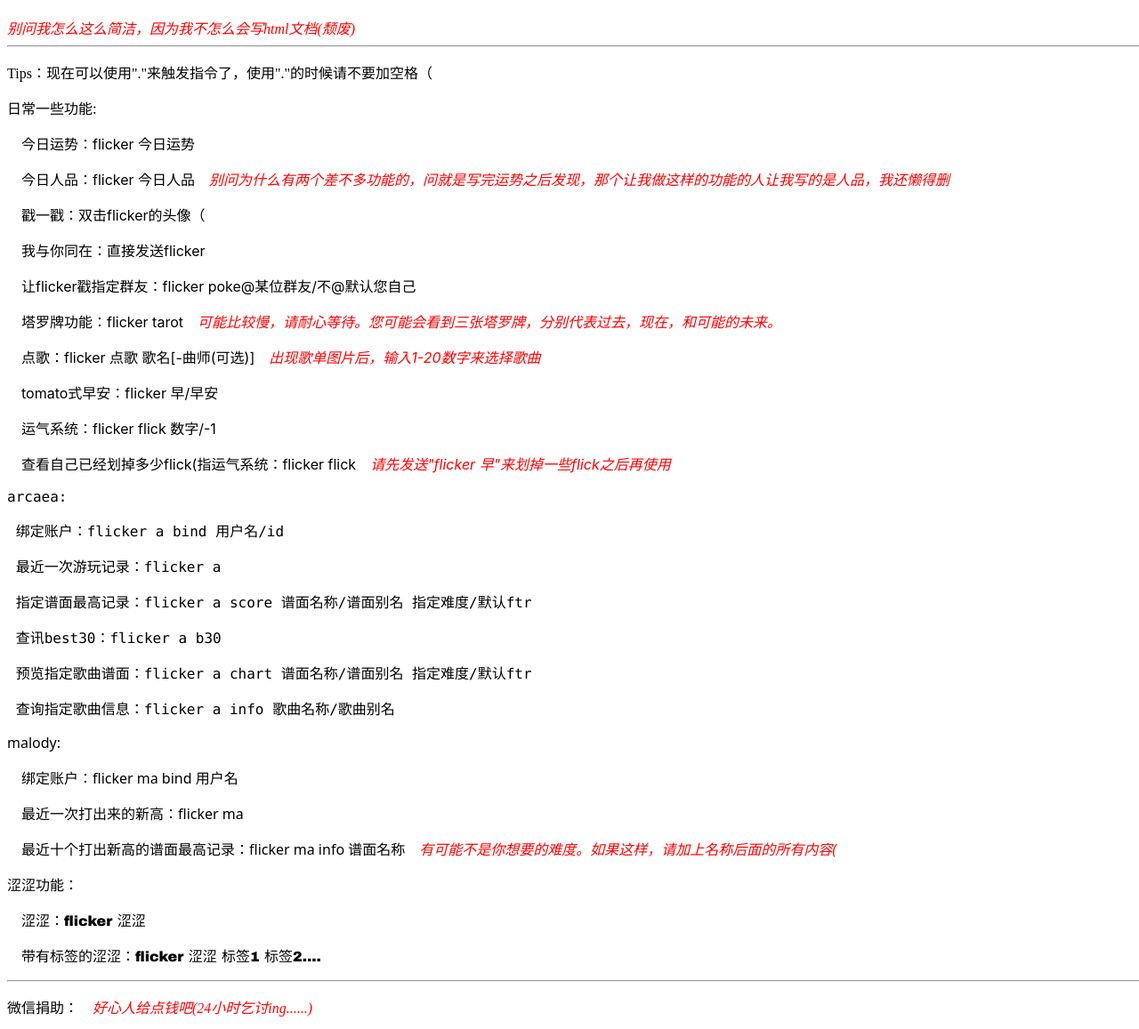
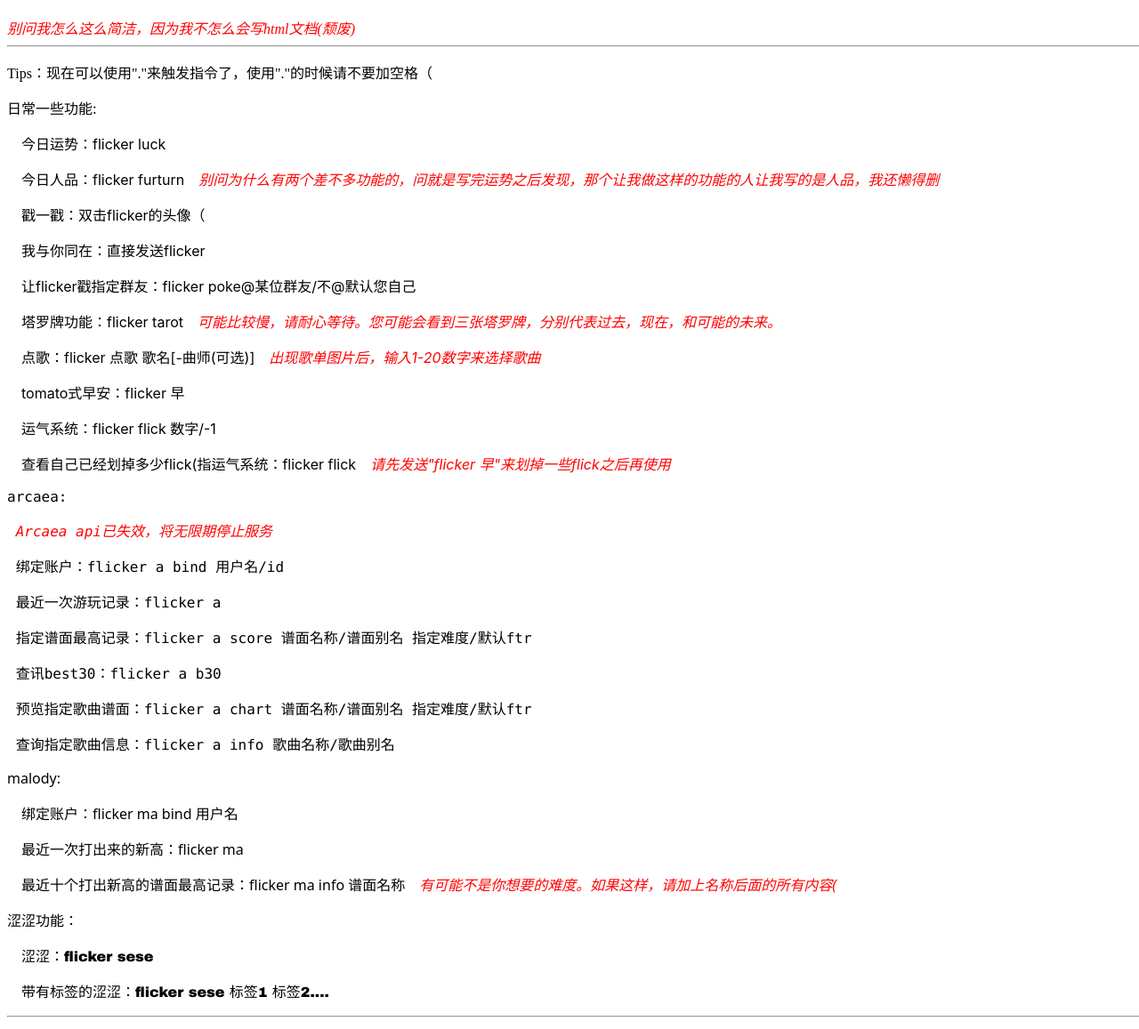
Before and after one commit to QyuJ123456/QyuJ123456.github.io, a plain HTML site: page index.html in a window 1280 px wide. Shown: the part 110-1267 px from the top of the page at 89% size. Drawn offline with Linux system fonts and the light colour scheme.

Commit message:
flicker的帮助文档

```diff
--- a/index.html
+++ b/index.html
@@ -43,19 +43,20 @@
         <p>Tips：现在可以使用"."来触发指令了，使用"."的时候请不要加空格（</p>
         <div style="font-family: -apple-system,system-ui">
             <p><a id="rc">日常一些功能:</a></p>
-            <p>&emsp;今日运势：flicker 今日运势</p>
-            <p>&emsp;今日人品：flicker 今日人品<em class="important">&emsp;别问为什么有两个差不多功能的，问就是写完运势之后发现，那个让我做这样的功能的人让我写的是人品，我还懒得删</em></p>
+            <p>&emsp;今日运势：flicker luck</p>
+            <p>&emsp;今日人品：flicker furturn<em class="important">&emsp;别问为什么有两个差不多功能的，问就是写完运势之后发现，那个让我做这样的功能的人让我写的是人品，我还懒得删</em></p>
             <p>&emsp;戳一戳：双击flicker的头像（</p>
             <p>&emsp;我与你同在：直接发送flicker</p>
             <p>&emsp;让flicker戳指定群友：flicker poke@某位群友/不@默认您自己</p>
             <p>&emsp;塔罗牌功能：flicker tarot<em class="important">&emsp;可能比较慢，请耐心等待。您可能会看到三张塔罗牌，分别代表过去，现在，和可能的未来。</em></p>
             <p>&emsp;点歌：flicker 点歌 歌名[-曲师(可选)]<em class="important">&emsp;出现歌单图片后，输入1-20数字来选择歌曲</em></p>
-            <p>&emsp;tomato式早安：flicker 早/早安</p>
+            <p>&emsp;tomato式早安：flicker 早</p>
             <p>&emsp;运气系统：flicker flick 数字/-1</p>
             <p>&emsp;查看自己已经划掉多少flick(指运气系统：flicker flick<em class="important">&emsp;请先发送"flicker 早"来划掉一些flick之后再使用</em></p>
         </div>
         <div style="font-family: Consolas,system-ui">
             <p><a id="arcaea">arcaea:</a></p>
+            <em class="important">&emsp;Arcaea api已失效，将无限期停止服务</em>
             <p>&emsp;绑定账户：flicker a bind 用户名/id</p>
             <p>&emsp;最近一次游玩记录：flicker a</p>
             <p>&emsp;指定谱面最高记录：flicker a score 谱面名称/谱面别名 指定难度/默认ftr</p>
@@ -71,8 +72,8 @@
         </div>
         <div style="font-family: 'Arial Black',system-ui">
             <p><a id="setu">涩涩功能：</a></p>
-            <p>&emsp;涩涩：flicker 涩涩</p>
-            <p>&emsp;带有标签的涩涩：flicker 涩涩 标签1 标签2....</p>
+            <p>&emsp;涩涩：flicker sese</p>
+            <p>&emsp;带有标签的涩涩：flicker sese 标签1 标签2....</p>
         </div>
         <hr />
         <p><a id="捐助">微信捐助：<em class="important">&emsp;好心人给点钱吧(24小时乞讨ing......)</em></a></p>
```
